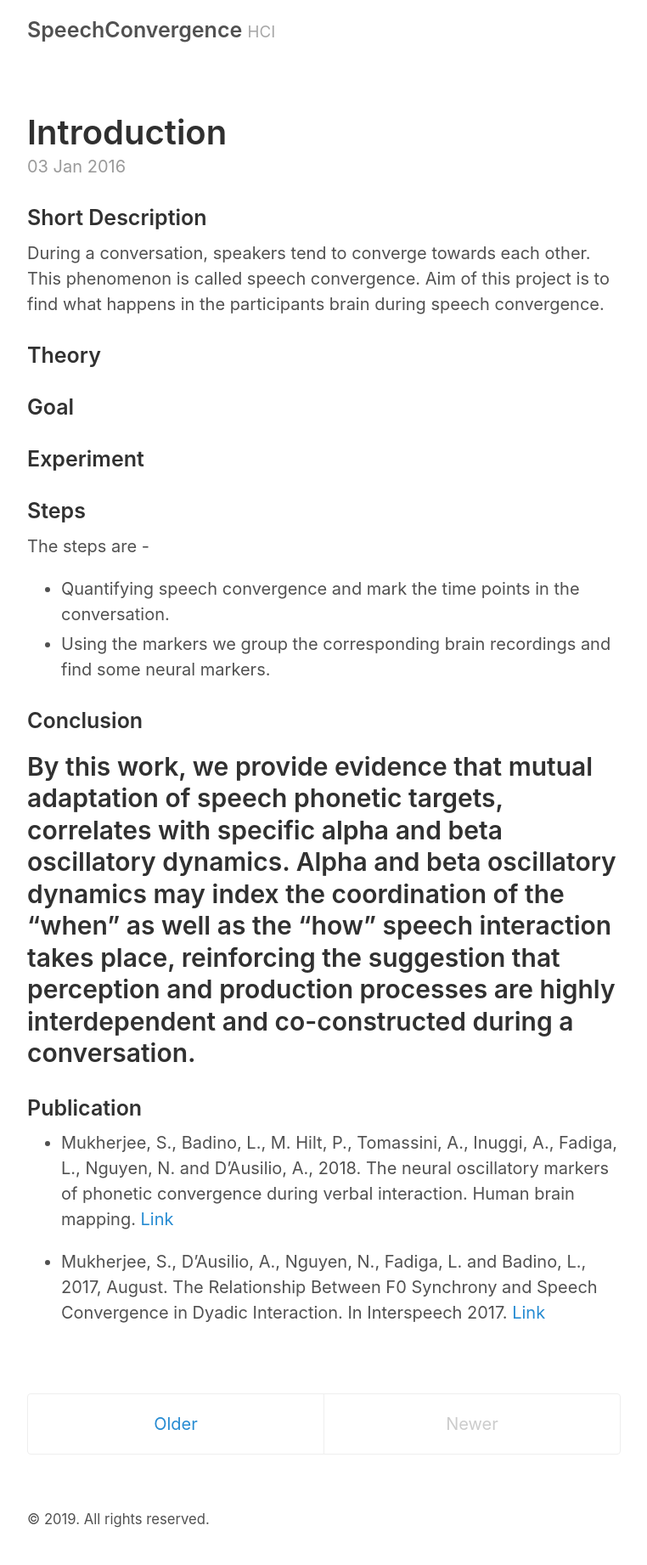
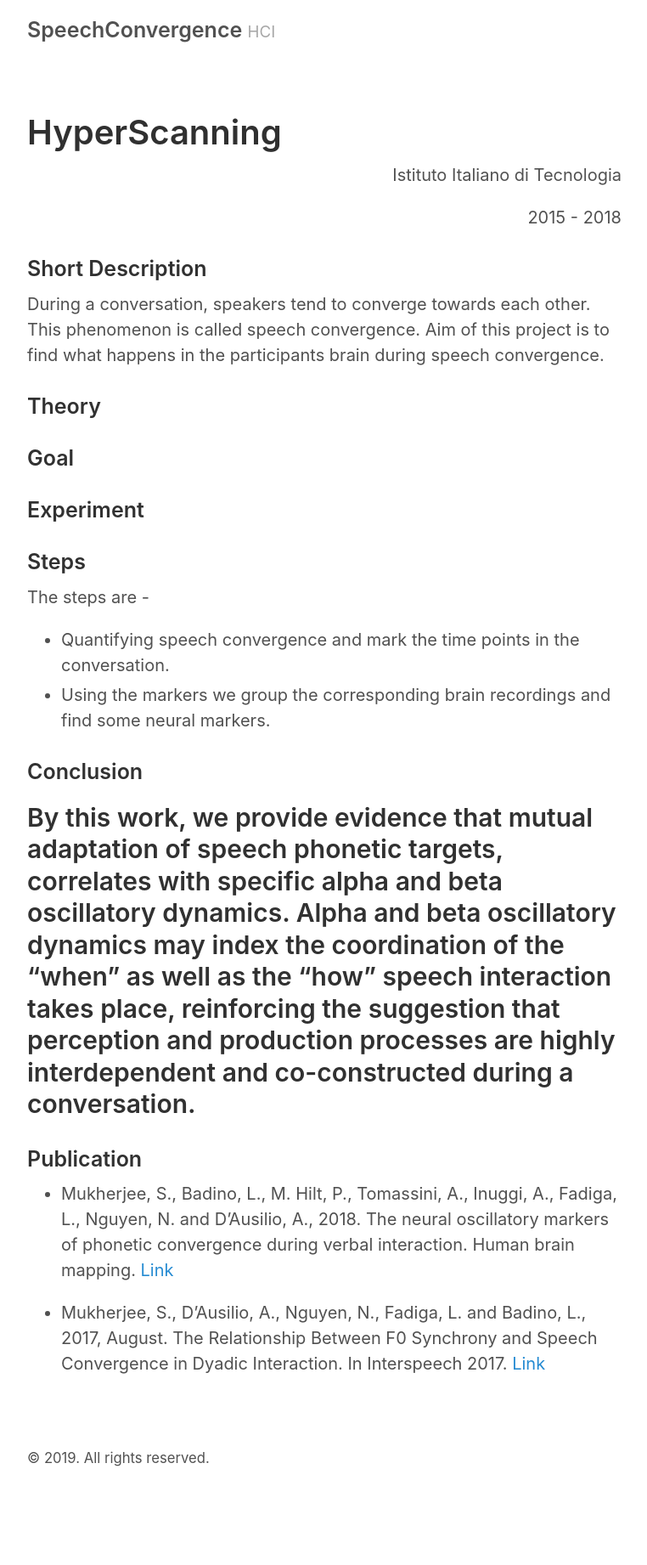
Before and after one commit to sankar-mukherjee/SpeechConvergence, a Jekyll site: the page built from index.html, in a window 1280 px wide. Shown: the whole page at 85% size, without its empty margins (258-1020 px from the left). Built offline with Jekyll 4.4.1, drawn with Linux system fonts in a browser that asks for light colours; the list of posts is cut into pages by our own code; after the commit the page ends 1770 px from its top, so only the background shows below that.

Commit message:
Update index.html

```diff
--- a/index.html
+++ b/index.html
@@ -7,27 +7,11 @@ title: Home
   {% for post in paginator.posts %}
   <article class="post">
     <h1 class="post-title">
-      <a href="{{ site.baseurl }}{{ post.url }}">
-        {{ post.title }}
-      </a>
+      HyperScanning
     </h1>
-
-    <time datetime="{{ post.date | date_to_xmlschema }}" class="post-date">{{ post.date | date_to_string }}</time>
-
+	<p style="text-align: right;">Istituto Italiano di Tecnologia</p>
+	<p style="text-align: right;">2015 - 2018</p>
     {{ post.content }}
   </article>
   {% endfor %}
 </div>
-
-<div class="pagination">
-  {% if paginator.next_page %}
-    <a class="pagination-item older" href="{{ paginator.next_page_path | prepend: site.baseurl }}">Older</a>
-  {% else %}
-    <span class="pagination-item older">Older</span>
-  {% endif %}
-  {% if paginator.previous_page %}
-    <a class="pagination-item newer" href="{{ paginator.previous_page_path | prepend: site.baseurl }}">Newer</a>
-  {% else %}
-    <span class="pagination-item newer">Newer</span>
-  {% endif %}
-</div>
```
